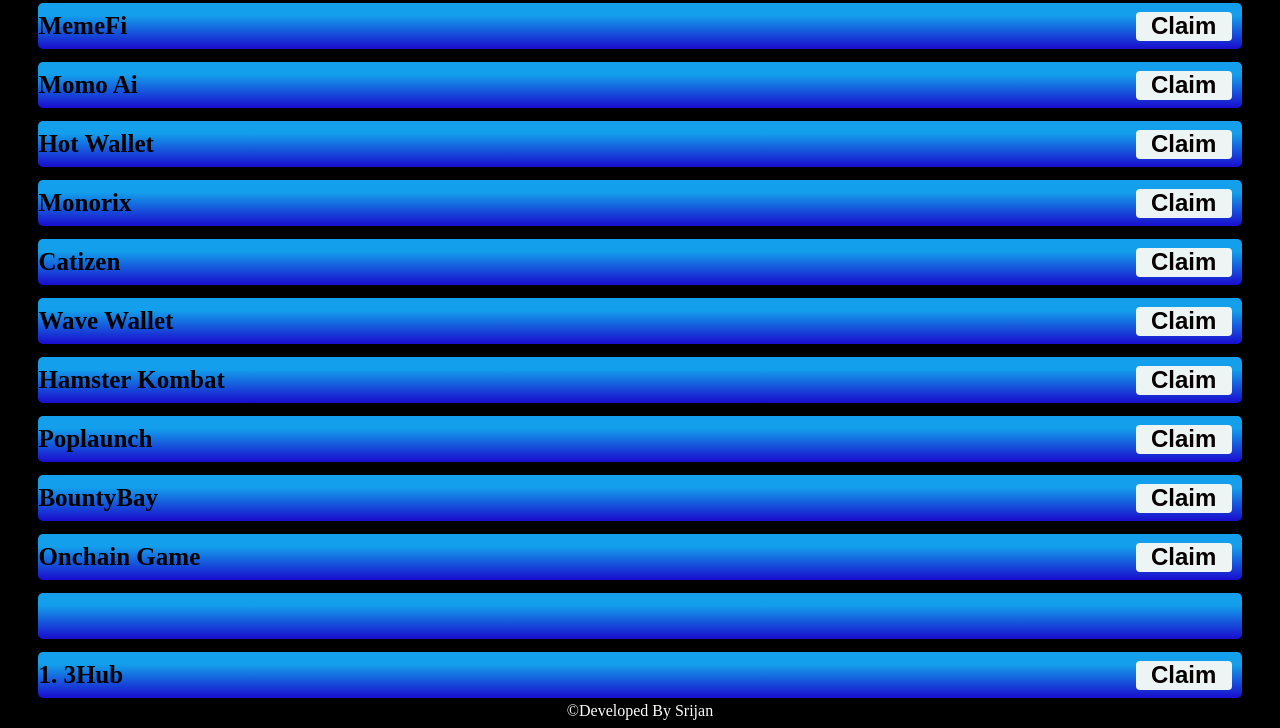
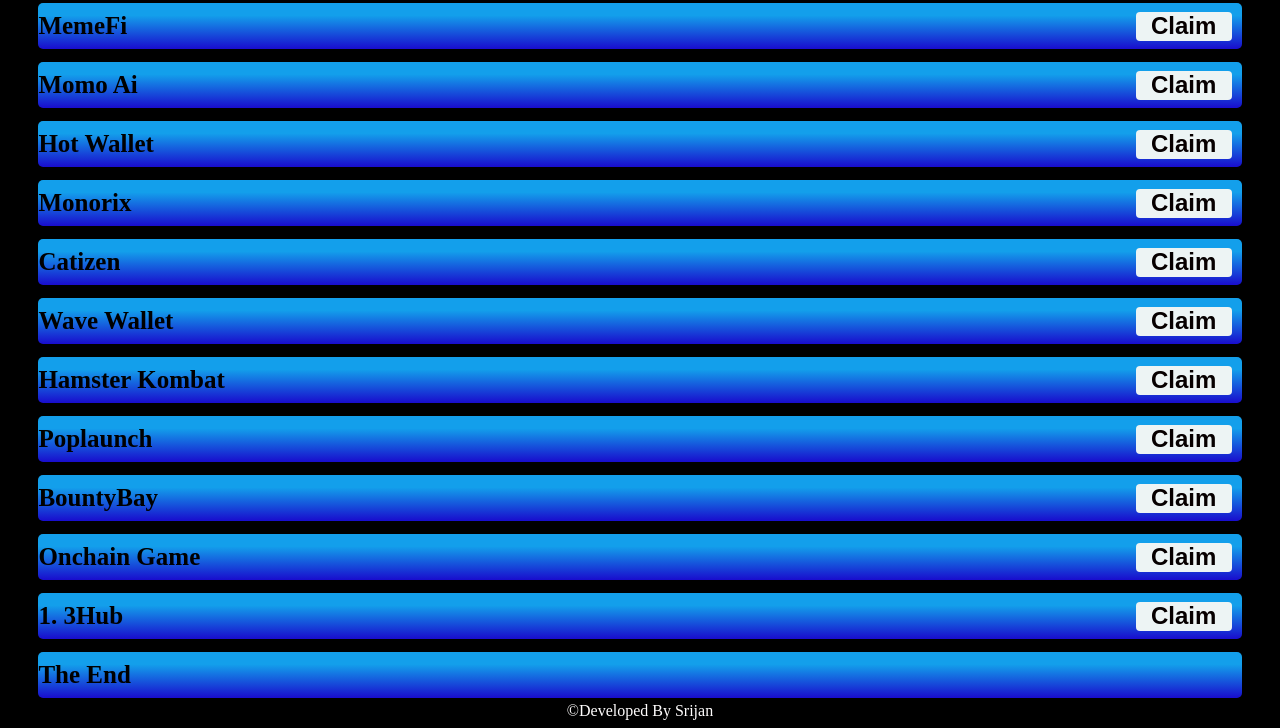
Before and after one commit to CoderSrijan/Freedrops, a plain HTML site: page index.html in a window 1280 px wide. Shown: the part 72-800 px from the top of the page. Drawn offline with nearby package versions, Linux system fonts and the light colour scheme.

Commit message:
Update index.html

```diff
--- a/index.html
+++ b/index.html
@@ -134,8 +134,8 @@
             >
           </button>
         </li>
+<!--
         <li>
-<!--
           Onchain Game
           <button id="done12" class="btn">
             <a
@@ -318,6 +318,11 @@
             >
           </button>
         </li>
+
+        <li>
+          The End
+        </li>
+
         <audio src="claimed.mp3" id="music"></audio>
         <audio src="claimed2.mp3" id="music2"></audio>
         <audio src="john_cena.mp3" id="music3"></audio>
```
